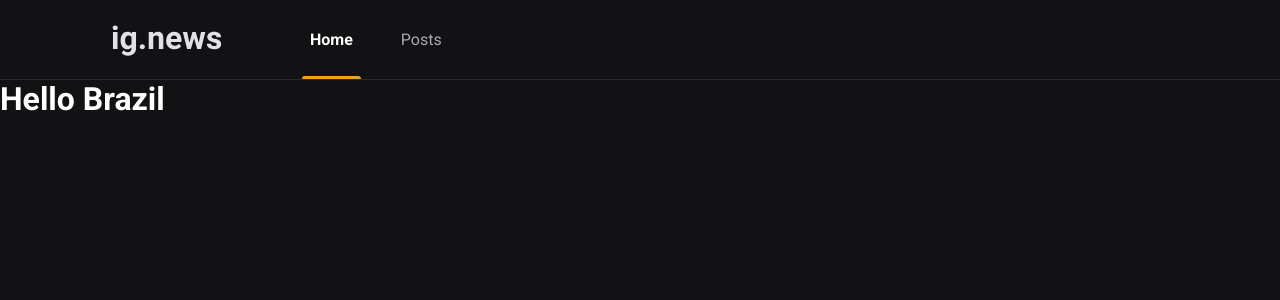
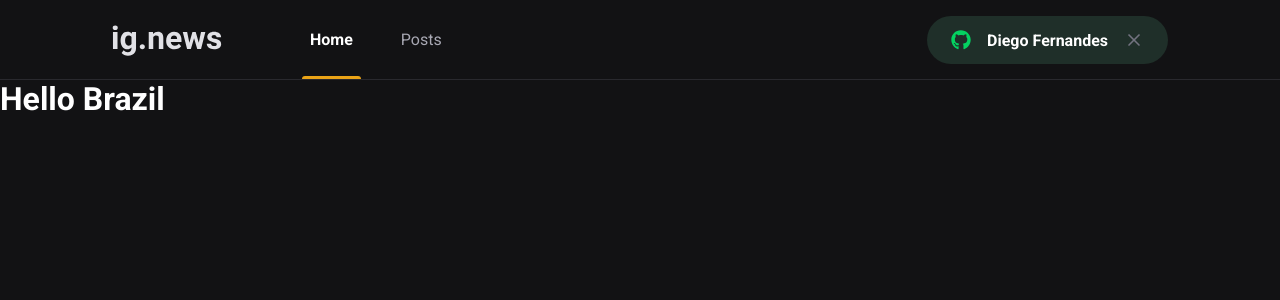
Before and after one commit to Nailson97/Ignews, a Next.js app: page / in a window 1280 px wide. Shown: the top 300 px of the page. Built offline with nearby package versions, Linux system fonts and the light colour scheme.

Commit message:
feat: finalized login button component

```diff
--- a/package.json
+++ b/package.json
@@ -12,6 +12,7 @@
     "next": "12.3.1",
     "react": "18.2.0",
     "react-dom": "18.2.0",
+    "react-icons": "^4.4.0",
     "sass": "^1.55.0"
   },
   "devDependencies": {
--- a/src/components/Header/index.tsx
+++ b/src/components/Header/index.tsx
@@ -1,3 +1,4 @@
+import { SigninButton } from "../SigninButton";
 import styles from "./styles.module.scss";
 
 export function Header() {
@@ -9,6 +10,8 @@ export function Header() {
           <a className={styles.active}>Home</a>
           <a>Posts</a>
         </nav>
+
+        <SigninButton />
       </div>
     </header>
   );
--- a/src/components/Header/styles.module.scss
+++ b/src/components/Header/styles.module.scss
@@ -15,6 +15,10 @@
   nav {
     margin-left: 5rem;
     height: 5rem;
+  }
+
+   button {
+    margin-left: auto;
   }
 
   a {
--- /dev/null
+++ b/src/components/SigninButton/index.tsx
@@ -0,0 +1,20 @@
+import { FaGithub } from "react-icons/fa";
+import { FiX } from "react-icons/fi";
+import styles from "./styles.module.scss";
+
+export function SigninButton() {
+  const userLoggeding = true;
+
+  return userLoggeding ? (
+    <button className={styles.signinButton} type="button">
+      <FaGithub color="#04d361" />
+      Diego Fernandes
+      <FiX color="#737380" className={styles.closeIcon} />
+    </button>
+  ) : (
+    <button className={styles.signinButton} type="button">
+      <FaGithub color="#eba417" />
+      Signig in with Github
+    </button>
+  );
+}
--- /dev/null
+++ b/src/components/SigninButton/styles.module.scss
@@ -0,0 +1,33 @@
+.signinButton {
+  height: 3rem;
+  border-radius: 3rem;
+  background: var(--gray-850);
+  border: 0;
+  padding: 1.5rem;
+
+  display: flex;
+  align-items: center;
+  justify-content: center;
+
+  color: var(--white);
+  font-weight: bold;
+
+  svg {
+    width: 20px;
+    height: 20px;
+  }
+
+  svg:first-child {
+    margin-right: 1rem;
+  }
+
+  svg.closeIcon {
+    margin-left: 1rem;
+  }
+
+  transition: filter 0.2s;
+
+  &:hover {
+    filter: brightness(0.8);
+  }
+}
--- a/src/styles/global.scss
+++ b/src/styles/global.scss
@@ -11,7 +11,7 @@
   --gray-300: #a8a8b3;
   --gray-800: #29292e;
   --gray-900: #121214;
-
+  --gray-850: #1f2f29;
   --cyan-500: #61dafb;
   --yellow-500: #eba417;
 }
```
Also changed, not shown: 1 other file (tests, documents, lock files or other folders).
